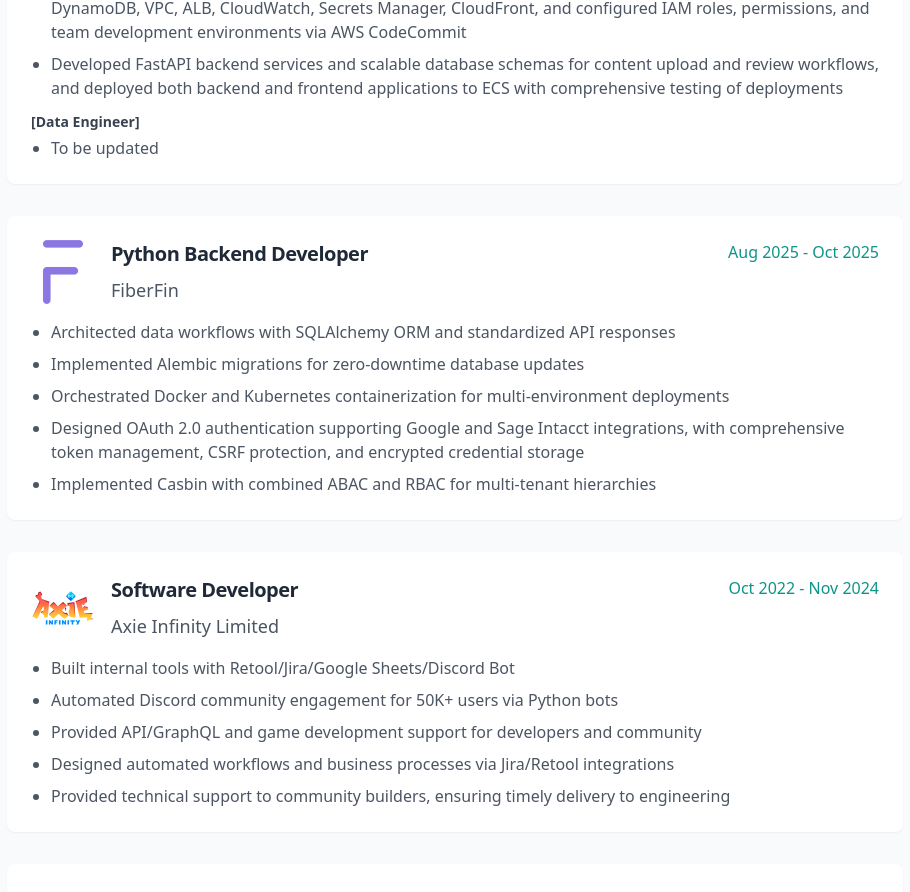
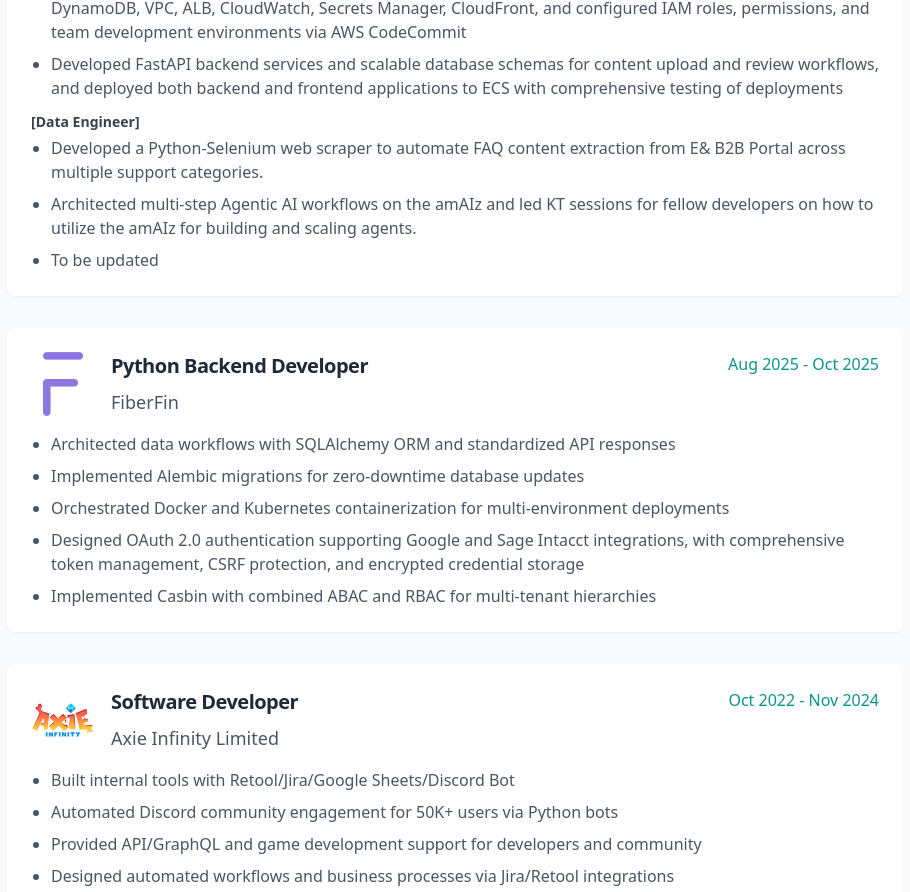
Before and after one commit to komiwalnut/portfolio, a Next.js app: page / in a window 1280 px wide. Shown: the part 2350-3242 px from the top of the page, without its empty margins (185-1095 px from the left). Built offline with nearby package versions, Linux system fonts and the light colour scheme.

Commit message:
Update experience entries with new responsibilities for Data Engineer role

```diff
--- a/src/data/experience.ts
+++ b/src/data/experience.ts
@@ -17,6 +17,8 @@
       {
         label: "[Data Engineer]",
         responsibilities: [
+          "Developed a Python-Selenium web scraper to automate FAQ content extraction from E& B2B Portal across multiple support categories.",
+          "Architected multi-step Agentic AI workflows on the amAIz and led KT sessions for fellow developers on how to utilize the amAIz for building and scaling agents.",
           "To be updated"
         ]
       }
```
